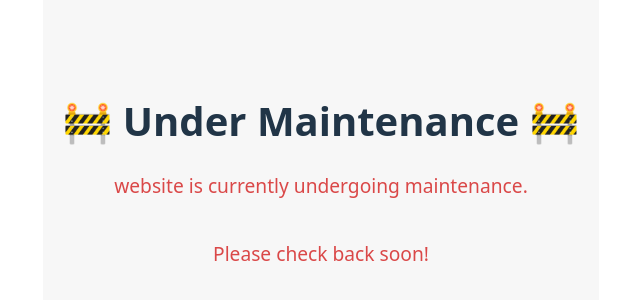
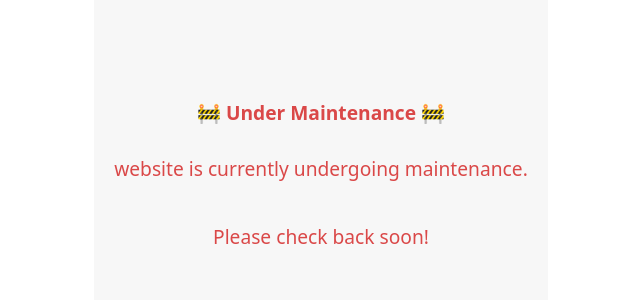
Before and after one commit to senithdakshina/portfolio-senith, a React (Vite) app: page / in a window 1280 px wide. Shown: the part 272-572 px from the top of the page, without its empty margins (319-959 px from the left). Built offline with nearby package versions, Linux system fonts and the light colour scheme.

Commit message:
deployed

```diff
--- a/src/App.jsx
+++ b/src/App.jsx
@@ -6,7 +6,7 @@ import './App.css'
 function App() {
   return (
     <div style={styles.container}>
-      <h1 style={styles.title}>🚧 Under Maintenance 🚧</h1>
+      <h1 style={styles.text}>🚧 Under Maintenance 🚧</h1>
       <p style={styles.text}>website is currently undergoing maintenance.</p>
       <p style={styles.text}>Please check back soon!</p>
     </div>
```
